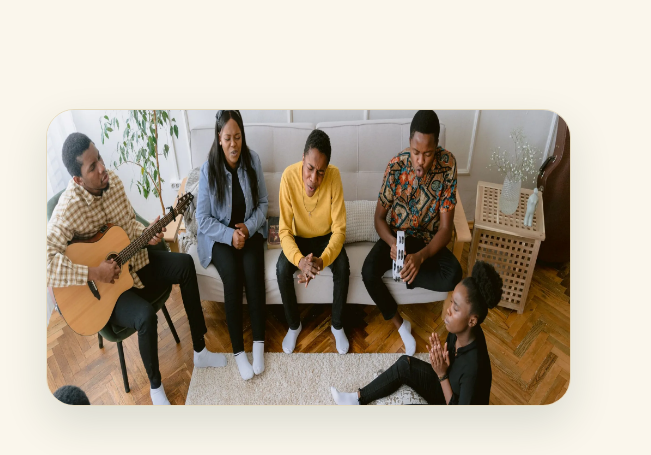
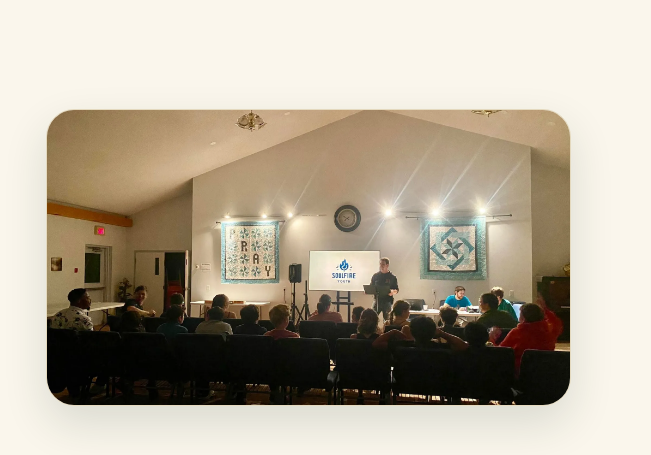
Before and after one commit to thomaswpoyser-coder/youryouth-site, a plain HTML site: page index.html in a window 1280 px wide. Shown: the part 359-814 px from the top of the page, 629-1280 px from the left. Drawn offline with nearby package versions, Linux system fonts and the light colour scheme.

Commit message:
Hero photo: Thomas's own SoulFire Youth Friday-night photo replaces the stock photo

```diff
--- a/index.html
+++ b/index.html
@@ -363,7 +363,7 @@
         </div>
       </div>
       <div class="hero-art">
-        <img src="/assets/youth-group-photo.webp" alt="Photograph of a youth group gathered in a circle in a warm living room, singing together with a guitar, open Bibles on the rug" width="1920" height="1080" />
+        <img src="/assets/soulfire-youth-photo.webp" alt="Photograph of a Friday night at SoulFire Youth — Thomas teaching at the front of the room, the group seated together, the SoulFire logo on the screen and a PRAY quilt on the wall" width="1920" height="1080" />
       </div>
     </div>
 
```
Also changed, not shown: assets/soulfire-youth-photo.webp (added), assets/youth-group-photo.webp (deleted).
